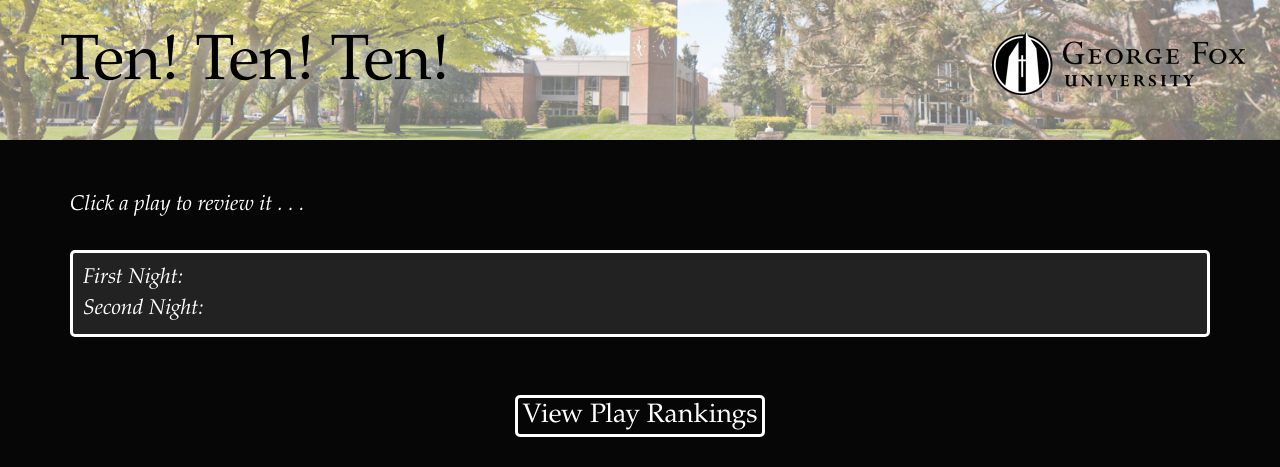
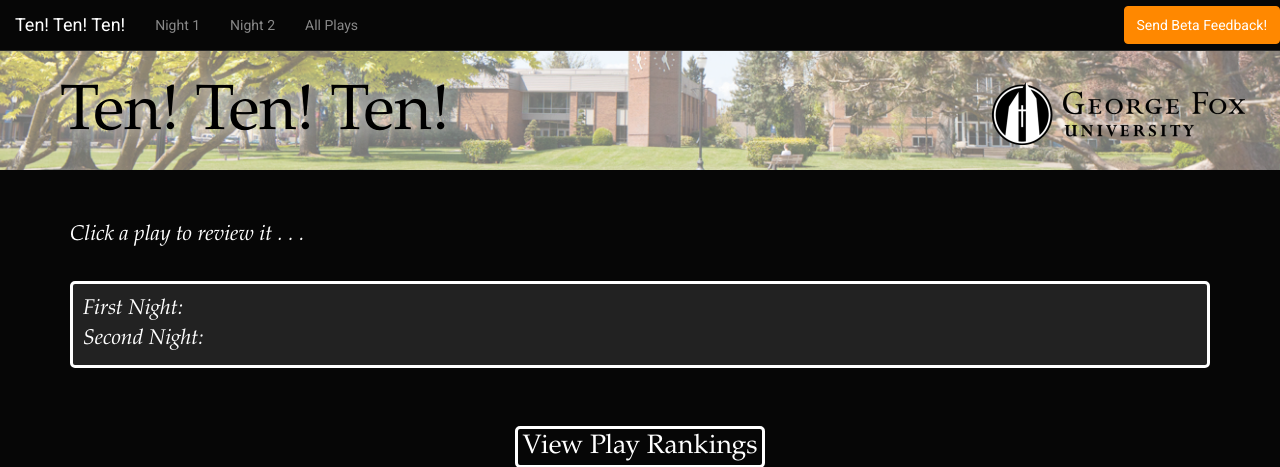
Before and after one commit to GFUCABAM/statler, a Django app: page / in a window 1280 px wide. Shown: the top 467 px of the page. Run offline with Django 3.2, Linux system fonts and the light colour scheme; some libraries are stand-ins or nearby versions.

Commit message:
Added a navbar!

```diff
--- a/static/styles.css
+++ b/static/styles.css
@@ -8,6 +8,7 @@ background-size:cover;
   -o-background-size:cover;
   margin-bottom:50px;
   min-height: 140px;
+  padding-top: 50px;
 }
 
 .logo-overlay {
--- a/statler/urls.py
+++ b/statler/urls.py
@@ -21,5 +21,5 @@ urlpatterns = [
     url(r'^admin/', include(admin.site.urls)),
 
     # Default to statler_site
-    url(r'^', include('statler_site.urls')),
+    url(r'^', include('statler_site.urls', namespace="site")),
 ]
--- a/statler_site/templates/statler-base-page.html
+++ b/statler_site/templates/statler-base-page.html
@@ -6,6 +6,7 @@
     <meta name="viewport" content="width=device-width, initial-scale=1">
 
     <script src="https://ajax.googleapis.com/ajax/libs/jquery/1.11.3/jquery.min.js"></script>
+    <script src="https://maxcdn.bootstrapcdn.com/bootstrap/3.3.6/js/bootstrap.min.js"></script>
 
     <link href="/static/bootstrap.css" rel="stylesheet">
     <link rel="stylesheet" type="text/css" href="/static/styles.css"/>
@@ -22,8 +23,33 @@
 </head>
 <body>
 
+<div class="navbar navbar-default navbar-fixed-top">
+    <div class="container-fluid">
+        <div class="navbar-header">
+            <a href="/" class="navbar-brand">Ten! Ten! Ten!</a>
+            <button type="button" class="navbar-toggle collapsed" data-toggle="collapse" data-target="#statler-navbar-collapse" aria-expanded="false">
+                <span class="sr-only">Toggle navigation</span>
+                <span class="icon-bar"></span>
+                <span class="icon-bar"></span>
+                <span class="icon-bar"></span>
+            </button>
+        </div>
+        <div class="collapse navbar-collapse" id="statler-navbar-collapse">
+            <ul class="nav navbar-nav navbar-left">
+                <li><a href="{% url "site:play-list" "night-1" %}">Night 1</a></li>
+                <li><a href="{% url "site:play-list" "night-2" %}">Night 2</a></li>
+                <li><a href="{% url "site:play-list" "all" %}">All Plays</a></li>
+            </ul>
+            <a class="btn btn-warning navbar-btn navbar-right" href="mailto:tententenreviews@gmail.com">Send Beta Feedback!</a>
+        </div>
+    </div>
+
+</div>
+</div>
+
 <div class="header" style="background-image:url('/static/header-image.png')">
     <img class="logo-overlay" src="/static/gfu-logo.png"/>
+
     <h1>{% block header-title %}Ten! Ten! Ten!{% endblock %}</h1>
 </div>
 {% block main-content %}
```
Lines whose indentation alone changed are shown as unchanged.
